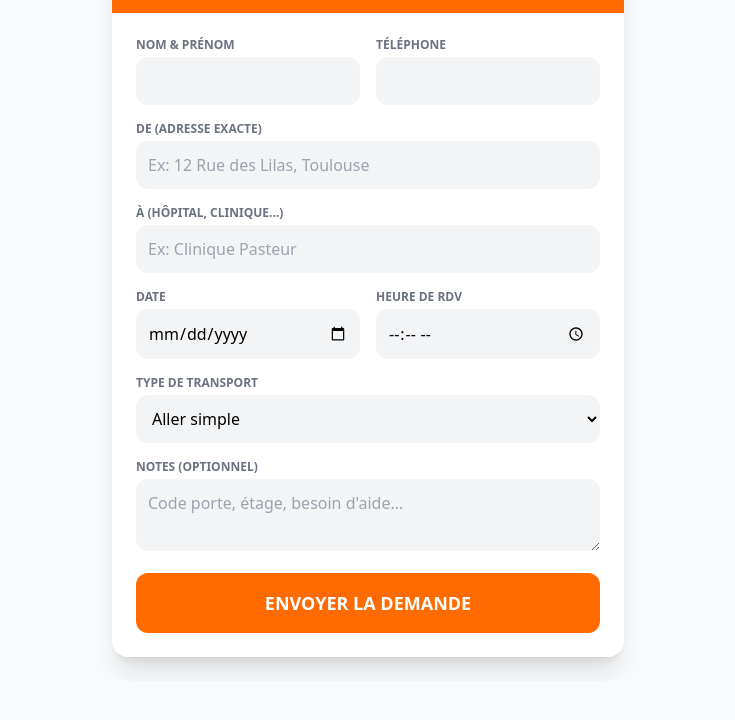
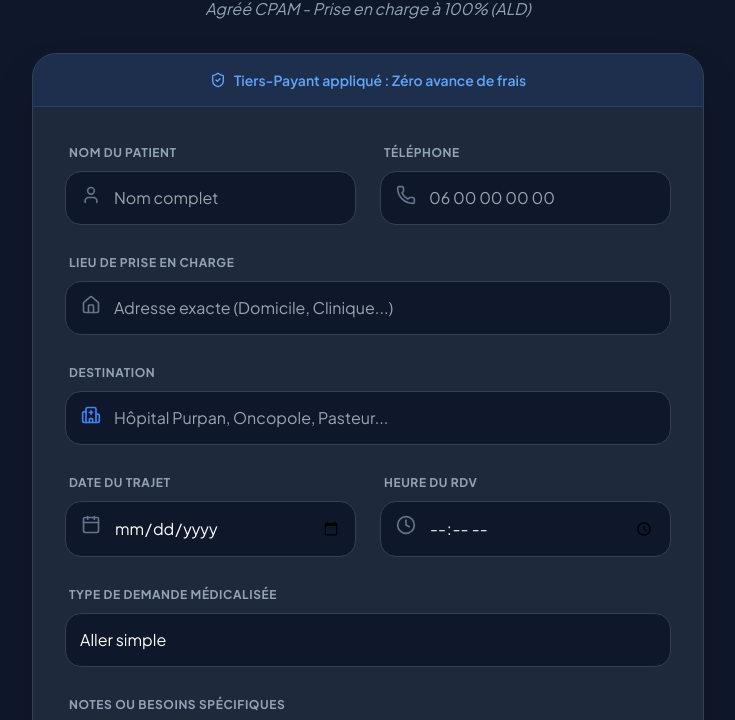
Before and after one commit to CHAIB-DRAA/vsl-taxi-final, a website: page Backend_taxi/public/index.html in a window 1280 px wide. Shown: the part 119-839 px from the top of the page, without its empty margins (272-1007 px from the left). Before the commit the page ends 800 px from the top, so only its background shows below. Drawn offline with nearby package versions, Linux system fonts and the light colour scheme.

```diff
--- a/Backend_taxi/public/index.html
+++ b/Backend_taxi/public/index.html
@@ -3,90 +3,152 @@
 <head>
     <meta charset="UTF-8">
     <meta name="viewport" content="width=device-width, initial-scale=1.0">
-    <title>Réservation VSL</title>
+
+    <title>Réserver un Taxi Conventionné VSL à Toulouse | Taxi 31 Toulouse</title>
+    <meta name="description" content="Réservez votre transport médical assis (VSL) à Toulouse. Taxi agréé CPAM, tiers-payant intégral (100% ALD). Chauffeur professionnel et ponctuel.">
+    <meta name="keywords" content="réserver vsl toulouse, taxi conventionné cpam, transport médical toulouse, vsl purpan, vsl oncopole">
+
+    <meta property="og:title" content="Réservation Taxi Conventionné VSL - Taxi 31 Toulouse">
+    <meta property="og:description" content="Votre trajet médicalisé sans avance de frais. Agréé CPAM 31.">
+    <meta property="og:type" content="website">
+    <meta property="og:url" content="https://vsl-taxi.onrender.com/">
+
     <script src="https://cdn.tailwindcss.com"></script>
+    <script src="https://unpkg.com/lucide@latest"></script>
+
     <style>
-        /* Couleurs inspirées de ton application mobile */
-        .bg-primary { background-color: #FF6B00; }
-        .text-primary { color: #FF6B00; }
-        .btn-primary:hover { background-color: #E65100; }
+        @import url('https://fonts.googleapis.com/css2?family=Plus+Jakarta+Sans:wght@400;600;700;800&display=swap');
+        body { font-family: 'Plus Jakarta Sans', sans-serif; }
+
+        .bg-dark-900 { background-color: #0f172a; }
+        .bg-slate-800 { background-color: #1e293b; }
+        .accent-yellow { color: #eab308; }
+        .btn-taxi { background-color: #eab308; color: #0f172a; }
+        .btn-taxi:hover { background-color: #facc15; }
     </style>
 </head>
-<body class="bg-gray-50 min-h-screen flex items-center justify-center p-4">
+<body class="bg-dark-900 text-slate-200 min-h-screen flex items-center justify-center p-4">
 
-    <div class="bg-white rounded-2xl shadow-xl w-full max-w-lg overflow-hidden">
-        <div class="bg-primary p-6 text-white text-center">
-            <h1 class="text-2xl font-bold">Réserver un transport médical</h1>
-            <p class="text-sm opacity-90 mt-2">Votre demande sera confirmée par le chauffeur.</p>
+    <div class="w-full max-w-2xl">
+        <div class="text-center mb-8">
+            <div class="inline-flex items-center gap-2 mb-4">
+                <div class="bg-yellow-500 p-2 rounded-lg text-slate-900">
+                    <i data-lucide="map-pin" class="w-6 h-6"></i>
+                </div>
+                <span class="text-2xl font-extrabold text-white tracking-tight">Taxi<span class="text-yellow-500">31</span>Toulouse</span>
+            </div>
+            <h1 class="text-3xl font-bold text-white">Réservation de Transport Médical</h1>
+            <p class="text-slate-400 mt-2 italic">Agréé CPAM - Prise en charge à 100% (ALD)</p>
         </div>
 
-        <form id="bookingForm" class="p-6 space-y-4">
+        <div class="bg-slate-800 rounded-3xl shadow-2xl overflow-hidden border border-slate-700">
+            <div class="bg-blue-600/10 p-4 text-center border-b border-blue-500/20">
+                <p class="text-blue-400 text-sm font-semibold flex items-center justify-center gap-2">
+                    <i data-lucide="shield-check" class="w-4 h-4"></i>
+                    Tiers-Payant appliqué : Zéro avance de frais
+                </p>
+            </div>
 
-            <div class="grid grid-cols-2 gap-4">
-                <div>
-                    <label class="block text-xs font-bold text-gray-500 uppercase mb-1">Nom & Prénom</label>
-                    <input type="text" id="patientName" required class="w-full bg-gray-100 rounded-xl p-3 outline-none focus:ring-2 focus:ring-orange-400">
+            <form id="bookingForm" class="p-8 space-y-6">
+
+                <div class="grid grid-cols-1 md:grid-cols-2 gap-6">
+                    <div class="space-y-2">
+                        <label class="text-xs font-bold text-slate-400 uppercase tracking-wider ml-1">Nom du Patient</label>
+                        <div class="relative">
+                            <i data-lucide="user" class="absolute left-4 top-3.5 text-slate-500 w-5 h-5"></i>
+                            <input type="text" id="patientName" required placeholder="Nom complet"
+                                class="w-full bg-slate-900 border border-slate-700 rounded-2xl p-3.5 pl-12 outline-none focus:ring-2 focus:ring-yellow-500 transition-all text-white">
                         </div>
-                <div>
-                    <label class="block text-xs font-bold text-gray-500 uppercase mb-1">Téléphone</label>
-                    <input type="tel" id="patientPhone" required class="w-full bg-gray-100 rounded-xl p-3 outline-none focus:ring-2 focus:ring-orange-400">
+                    </div>
+                    <div class="space-y-2">
+                        <label class="text-xs font-bold text-slate-400 uppercase tracking-wider ml-1">Téléphone</label>
+                        <div class="relative">
+                            <i data-lucide="phone" class="absolute left-4 top-3.5 text-slate-500 w-5 h-5"></i>
+                            <input type="tel" id="patientPhone" required placeholder="06 00 00 00 00"
+                                class="w-full bg-slate-900 border border-slate-700 rounded-2xl p-3.5 pl-12 outline-none focus:ring-2 focus:ring-yellow-500 transition-all text-white">
+                        </div>
                     </div>
                 </div>
 
-            <div>
-                <label class="block text-xs font-bold text-gray-500 uppercase mb-1">De (Adresse exacte)</label>
-                <input type="text" id="startLocation" required placeholder="Ex: 12 Rue des Lilas, Toulouse" class="w-full bg-gray-100 rounded-xl p-3 outline-none focus:ring-2 focus:ring-orange-400">
-            </div>
-
-            <div>
-                <label class="block text-xs font-bold text-gray-500 uppercase mb-1">À (Hôpital, Clinique...)</label>
-                <input type="text" id="endLocation" required placeholder="Ex: Clinique Pasteur" class="w-full bg-gray-100 rounded-xl p-3 outline-none focus:ring-2 focus:ring-orange-400">
-            </div>
-
-            <div class="grid grid-cols-2 gap-4">
-                <div>
-                    <label class="block text-xs font-bold text-gray-500 uppercase mb-1">Date</label>
-                    <input type="date" id="date" required class="w-full bg-gray-100 rounded-xl p-3 outline-none focus:ring-2 focus:ring-orange-400">
-                </div>
-                <div>
-                    <label class="block text-xs font-bold text-gray-500 uppercase mb-1">Heure de RDV</label>
-                    <input type="time" id="time" required class="w-full bg-gray-100 rounded-xl p-3 outline-none focus:ring-2 focus:ring-orange-400">
+                <div class="space-y-2">
+                    <label class="text-xs font-bold text-slate-400 uppercase tracking-wider ml-1">Lieu de Prise en Charge</label>
+                    <div class="relative">
+                        <i data-lucide="home" class="absolute left-4 top-3.5 text-slate-500 w-5 h-5"></i>
+                        <input type="text" id="startLocation" required placeholder="Adresse exacte (Domicile, Clinique...)"
+                            class="w-full bg-slate-900 border border-slate-700 rounded-2xl p-3.5 pl-12 outline-none focus:ring-2 focus:ring-yellow-500 transition-all text-white">
                     </div>
                 </div>
 
-            <div>
-                <label class="block text-xs font-bold text-gray-500 uppercase mb-1">Type de transport</label>
-                <select id="type" class="w-full bg-gray-100 rounded-xl p-3 outline-none focus:ring-2 focus:ring-orange-400">
+                <div class="space-y-2">
+                    <label class="text-xs font-bold text-slate-400 uppercase tracking-wider ml-1">Destination</label>
+                    <div class="relative">
+                        <i data-lucide="hospital" class="absolute left-4 top-3.5 text-blue-500 w-5 h-5"></i>
+                        <input type="text" id="endLocation" required placeholder="Hôpital Purpan, Oncopole, Pasteur..."
+                            class="w-full bg-slate-900 border border-slate-700 rounded-2xl p-3.5 pl-12 outline-none focus:ring-2 focus:ring-blue-500 transition-all text-white">
+                    </div>
+                </div>
+
+                <div class="grid grid-cols-1 md:grid-cols-2 gap-6">
+                    <div class="space-y-2">
+                        <label class="text-xs font-bold text-slate-400 uppercase tracking-wider ml-1">Date du Trajet</label>
+                        <div class="relative">
+                            <i data-lucide="calendar" class="absolute left-4 top-3.5 text-slate-500 w-5 h-5"></i>
+                            <input type="date" id="date" required
+                                class="w-full bg-slate-900 border border-slate-700 rounded-2xl p-3.5 pl-12 outline-none focus:ring-2 focus:ring-yellow-500 transition-all text-white">
+                        </div>
+                    </div>
+                    <div class="space-y-2">
+                        <label class="text-xs font-bold text-slate-400 uppercase tracking-wider ml-1">Heure du RDV</label>
+                        <div class="relative">
+                            <i data-lucide="clock" class="absolute left-4 top-3.5 text-slate-500 w-5 h-5"></i>
+                            <input type="time" id="time" required
+                                class="w-full bg-slate-900 border border-slate-700 rounded-2xl p-3.5 pl-12 outline-none focus:ring-2 focus:ring-yellow-500 transition-all text-white">
+                        </div>
+                    </div>
+                </div>
+
+                <div class="space-y-2">
+                    <label class="text-xs font-bold text-slate-400 uppercase tracking-wider ml-1">Type de demande médicalisée</label>
+                    <select id="type" class="w-full bg-slate-900 border border-slate-700 rounded-2xl p-3.5 outline-none focus:ring-2 focus:ring-yellow-500 transition-all text-white appearance-none">
                         <option value="Aller">Aller simple</option>
                         <option value="Retour">Retour simple</option>
                         <option value="Consultation">Aller-Retour (Consultation)</option>
                         <option value="Hospit">Entrée / Sortie d'hospitalisation</option>
+                        <option value="Dialyse">Série de soins (Dialyse/Chimio)</option>
                     </select>
                 </div>
 
-            <div>
-                <label class="block text-xs font-bold text-gray-500 uppercase mb-1">Notes (Optionnel)</label>
-                <textarea id="notes" rows="2" placeholder="Code porte, étage, besoin d'aide..." class="w-full bg-gray-100 rounded-xl p-3 outline-none focus:ring-2 focus:ring-orange-400"></textarea>
+                <div class="space-y-2">
+                    <label class="text-xs font-bold text-slate-400 uppercase tracking-wider ml-1">Notes ou Besoins Spécifiques</label>
+                    <textarea id="notes" rows="2" placeholder="Code porte, fauteuil roulant, étage..."
+                        class="w-full bg-slate-900 border border-slate-700 rounded-2xl p-4 outline-none focus:ring-2 focus:ring-yellow-500 transition-all text-white"></textarea>
                 </div>
 
-            <div id="statusMessage" class="hidden p-3 rounded-xl text-center font-bold text-sm"></div>
+                <div id="statusMessage" class="hidden p-4 rounded-2xl text-center font-bold text-sm"></div>
 
-            <button type="submit" id="submitBtn" class="w-full bg-primary btn-primary text-white font-bold text-lg rounded-xl p-4 mt-4 transition-colors">
-                ENVOYER LA DEMANDE
+                <button type="submit" id="submitBtn" class="w-full btn-taxi font-black text-xl rounded-2xl p-5 shadow-xl shadow-yellow-500/10 flex items-center justify-center gap-3 transform hover:scale-[1.02] transition-all">
+                    CONFIRMER MA RÉSERVATION
                 </button>
+
+                <p class="text-center text-[10px] text-slate-500 uppercase tracking-widest font-bold">
+                    Taxi conventionné Haute-Garonne - 24h/7j - 07 72 33 98 92
+                </p>
             </form>
+        </div>
     </div>
 
     <script>
+        // Initialisation des icônes Lucide
+        lucide.createIcons();
+
         document.getElementById('bookingForm').addEventListener('submit', async (e) => {
             e.preventDefault();
 
             const btn = document.getElementById('submitBtn');
             const statusMsg = document.getElementById('statusMessage');
 
-            // État de chargement
             btn.disabled = true;
-            btn.innerText = "Envoi en cours...";
+            btn.innerHTML = `<div class="w-6 h-6 border-4 border-slate-900 border-t-transparent rounded-full animate-spin"></div> Envoi en cours...`;
             statusMsg.classList.add('hidden');
 
             const payload = {
@@ -97,11 +159,11 @@
                 date: document.getElementById('date').value,
                 time: document.getElementById('time').value,
                 type: document.getElementById('type').value,
-                notes: document.getElementById('notes').value
+                notes: document.getElementById('notes').value,
+                source: "Web VSL Form"
             };
 
             try {
-                // 👈 MODIFICATION ICI : Utilisation du chemin relatif
                 const response = await fetch('/api/rides/web-booking', {
                     method: 'POST',
                     headers: { 'Content-Type': 'application/json' },
@@ -111,19 +173,18 @@
                 const data = await response.json();
 
                 if (response.ok) {
-                    statusMsg.innerText = "✅ " + data.message;
-                    statusMsg.className = "p-3 rounded-xl text-center font-bold text-sm bg-green-100 text-green-700 block";
+                    statusMsg.innerText = "✅ Demande reçue ! Votre chauffeur vous confirmera le trajet par SMS.";
+                    statusMsg.className = "p-4 rounded-2xl text-center font-bold text-sm bg-green-500/10 text-green-400 border border-green-500/20 block";
                     document.getElementById('bookingForm').reset();
+                    btn.innerText = "DEMANDE ENVOYÉE";
                 } else {
-                    statusMsg.innerText = "❌ " + (data.error || "Une erreur est survenue.");
-                    statusMsg.className = "p-3 rounded-xl text-center font-bold text-sm bg-red-100 text-red-700 block";
+                    throw new Error(data.error || "Erreur serveur");
                 }
             } catch (error) {
-                statusMsg.innerText = "❌ Impossible de contacter le serveur.";
-                statusMsg.className = "p-3 rounded-xl text-center font-bold text-sm bg-red-100 text-red-700 block";
-            } finally {
+                statusMsg.innerText = "❌ Une erreur est survenue. Merci de nous appeler au 07 72 33 98 92.";
+                statusMsg.className = "p-4 rounded-2xl text-center font-bold text-sm bg-red-500/10 text-red-400 border border-red-500/20 block";
                 btn.disabled = false;
-                btn.innerText = "ENVOYER LA DEMANDE";
+                btn.innerText = "RÉESSAYER";
             }
         });
     </script>
```
Lines whose indentation alone changed are shown as unchanged.
